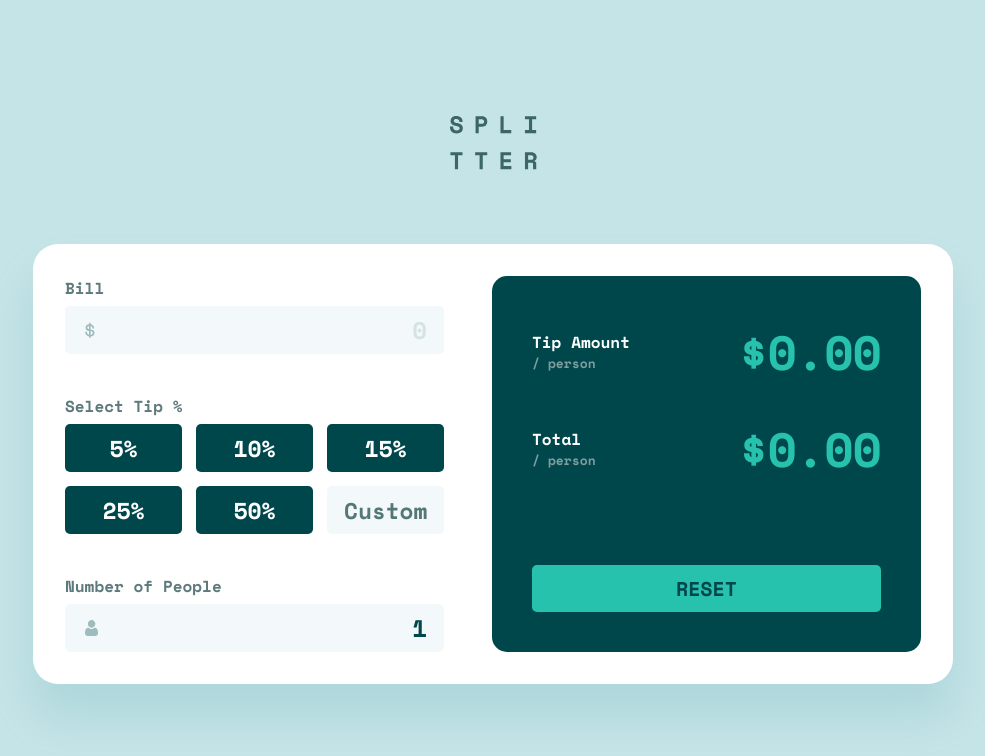
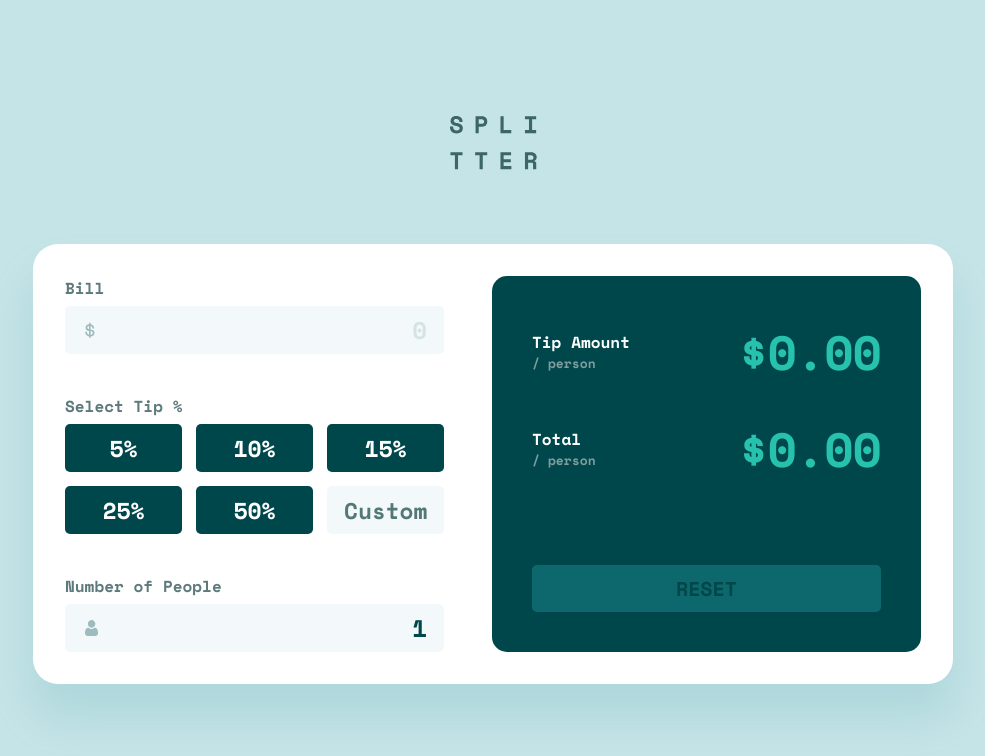
Before and after one commit to zowieerickson/react-tip-calculator-app, a React (Vite) app: page / in a window 1280 px wide. Shown: the top 756 px of the page, without its empty margins (147-1132 px from the left). Built offline with nearby package versions, Linux system fonts and the light colour scheme.

Commit message:
update reset button to be initially disabled, but once changes are done to the bill, tip percentage, or number of people, then the button will be clickable to reset the app

```diff
--- a/src/components/Button.jsx
+++ b/src/components/Button.jsx
@@ -1,14 +1,14 @@
 import '../styles/button.css'
 
-function Button({buttonClass, onClick, children }) {
+function Button({buttonClass, onClick, children, disabled=true }) {
     return (
-        <button className={buttonClass} onClick={onClick}>
+        <button className={buttonClass} onClick={onClick} disabled={disabled}>
             {children}
         </button>
     )
 }
 
-export default function ResetButton({ onStateChangeBill, onStateChangePeopleCount, onStateChangeTipPercentage, onStateChangeCustomTip }) {
+export default function ResetButton({ bill, peopleCount, tipPercentage, customTip, onStateChangeBill, onStateChangePeopleCount, onStateChangeTipPercentage, onStateChangeCustomTip, disabled }) {
     function handleOnClickReset() {
         onStateChangeBill('')
         onStateChangePeopleCount(1)
@@ -16,8 +16,12 @@ export default function ResetButton({ onStateChangeBill, onStateChangePeopleCoun
         onStateChangeCustomTip('')
     }
 
+    if (bill !== '' || tipPercentage !== 0  || tipPercentage !== 0) {
+        disabled = false
+    }
+
     return (
-        <Button buttonClass="reset" onClick={handleOnClickReset}>
+        <Button buttonClass="reset" onClick={handleOnClickReset} disabled={disabled}>
             Reset
         </Button>
     )
```
